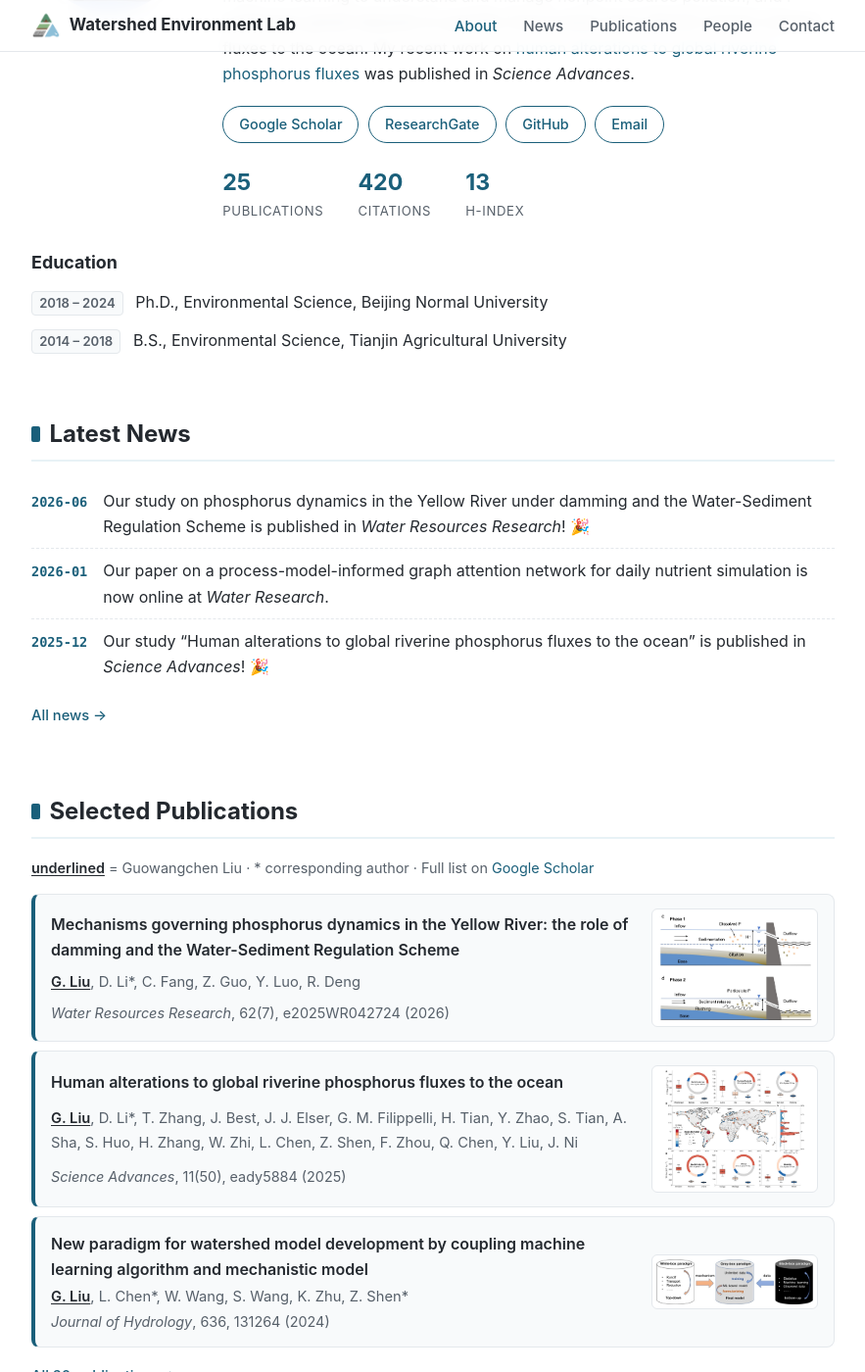
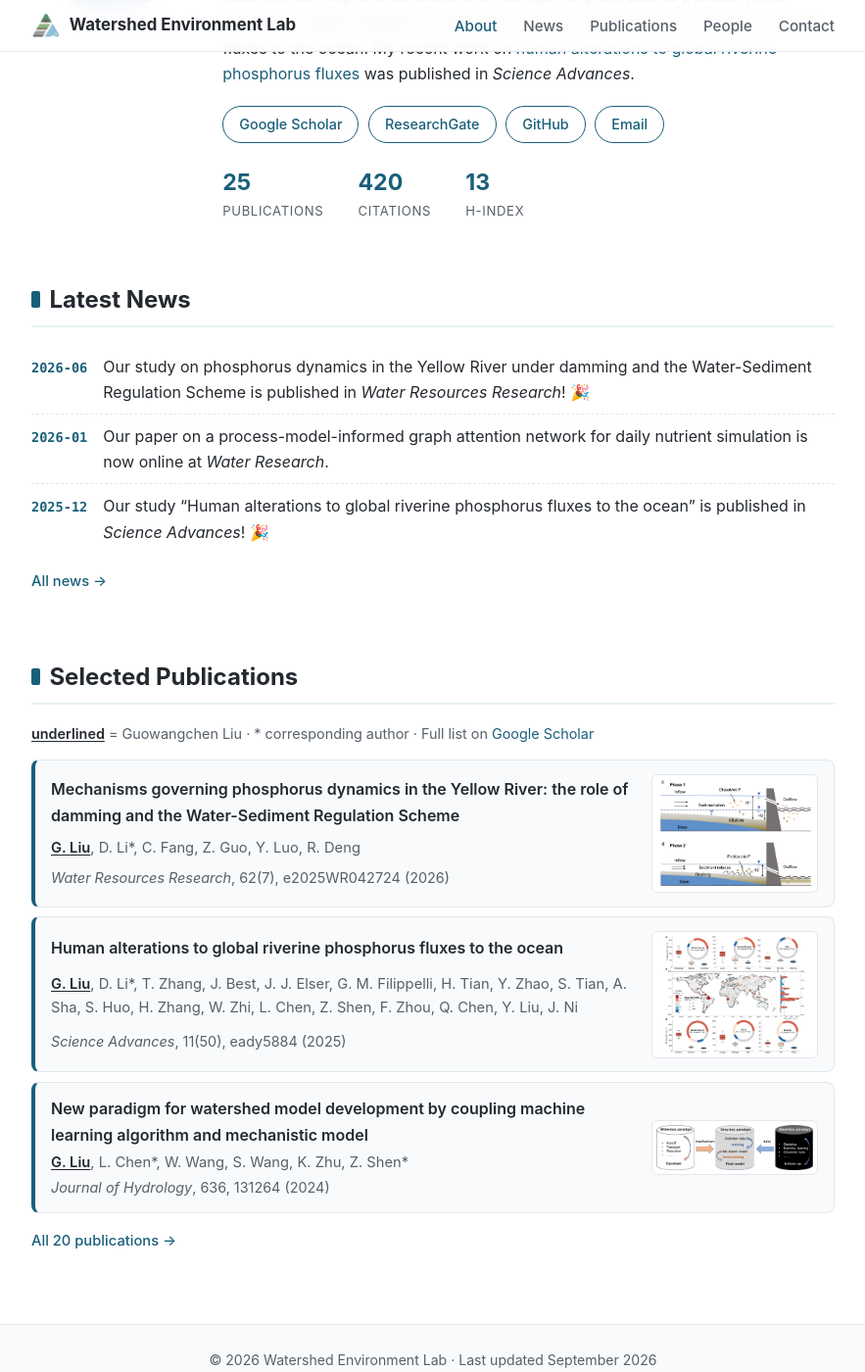
Before and after one commit to guoliu-lab/guoliu-lab.github.io, a Jekyll site: the page built from index.html, in a window 1280 px wide and 1400 px high, scrolled down 834 px. Shown: the whole window at 98% size, without its empty margins (198-1081 px from the left). Built offline with Jekyll 4.4.1, drawn with Linux system fonts in a browser that asks for light colours.

Commit message:
Remove the Education section
Co-Authored-By: Claude Opus 5 <noreply@anthropic.com>

```diff
--- a/css/style.css
+++ b/css/style.css
@@ -155,22 +155,6 @@ section p { margin-bottom: 0.9rem; }
   font-weight: 500;
 }
 
-/* education */
-.edu { list-style: none; }
-.edu li { margin-bottom: 0.7rem; padding-left: 0; }
-.edu-year {
-  display: inline-block;
-  font-size: 0.82rem;
-  font-weight: 600;
-  color: var(--text-muted);
-  background: var(--bg-soft);
-  border: 1px solid var(--border);
-  border-radius: 4px;
-  padding: 0.05rem 0.45rem;
-  margin-right: 0.5rem;
-  white-space: nowrap;
-}
-
 /* ---- News ---- */
 .news-list { list-style: none; }
 .news-list li {
--- a/index.html
+++ b/index.html
@@ -52,12 +52,6 @@ title: About
         </div>
       </div>
     </div>
-
-    <h3>Education</h3>
-    <ul class="edu">
-      <li><span class="edu-year">2018 – 2024</span> Ph.D., Environmental Science, Beijing Normal University</li>
-      <li><span class="edu-year">2014 – 2018</span> B.S., Environmental Science, Tianjin Agricultural University</li>
-    </ul>
   </section>
 
   <section id="news">
```
